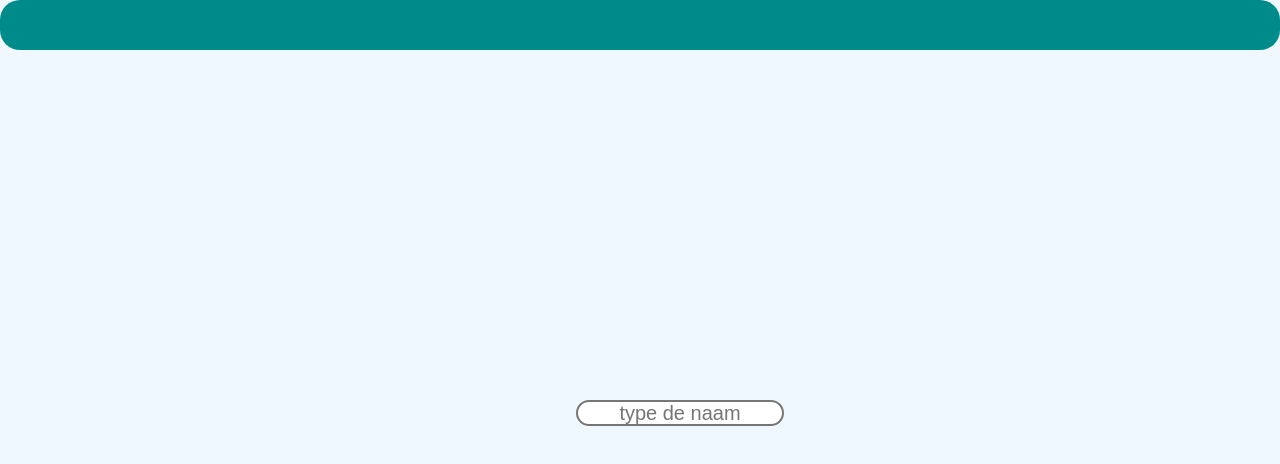
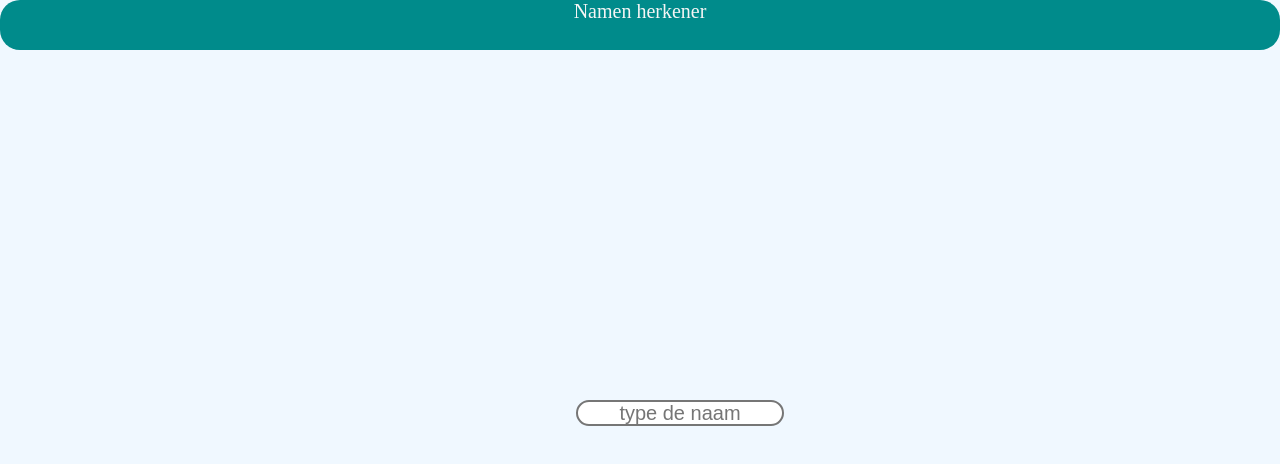
Before and after one commit to ayachi-code/naam_herkener, a website: page public/index.html in a window 1280 px wide. Drawn offline with Linux system fonts and the light colour scheme.

Commit message:
wit text

```diff
--- a/public/css/index.css
+++ b/public/css/index.css
@@ -24,5 +24,8 @@ body {
     border-radius: 20px;
     background-color: darkcyan;
     height: 50px;
+    color: whitesmoke;
+    text-align: center;
+    font-size: 20px;
 
 }
--- a/public/index.html
+++ b/public/index.html
@@ -8,7 +8,9 @@
     <title>namen herkener</title>
 </head>
 <body>
-    <div class="boven"></div>
+    <div class="boven">
+        Namen herkener
+    </div>
     <input type="text" placeholder="type de naam" id="input_naam">
 </body>
 </html>
```
